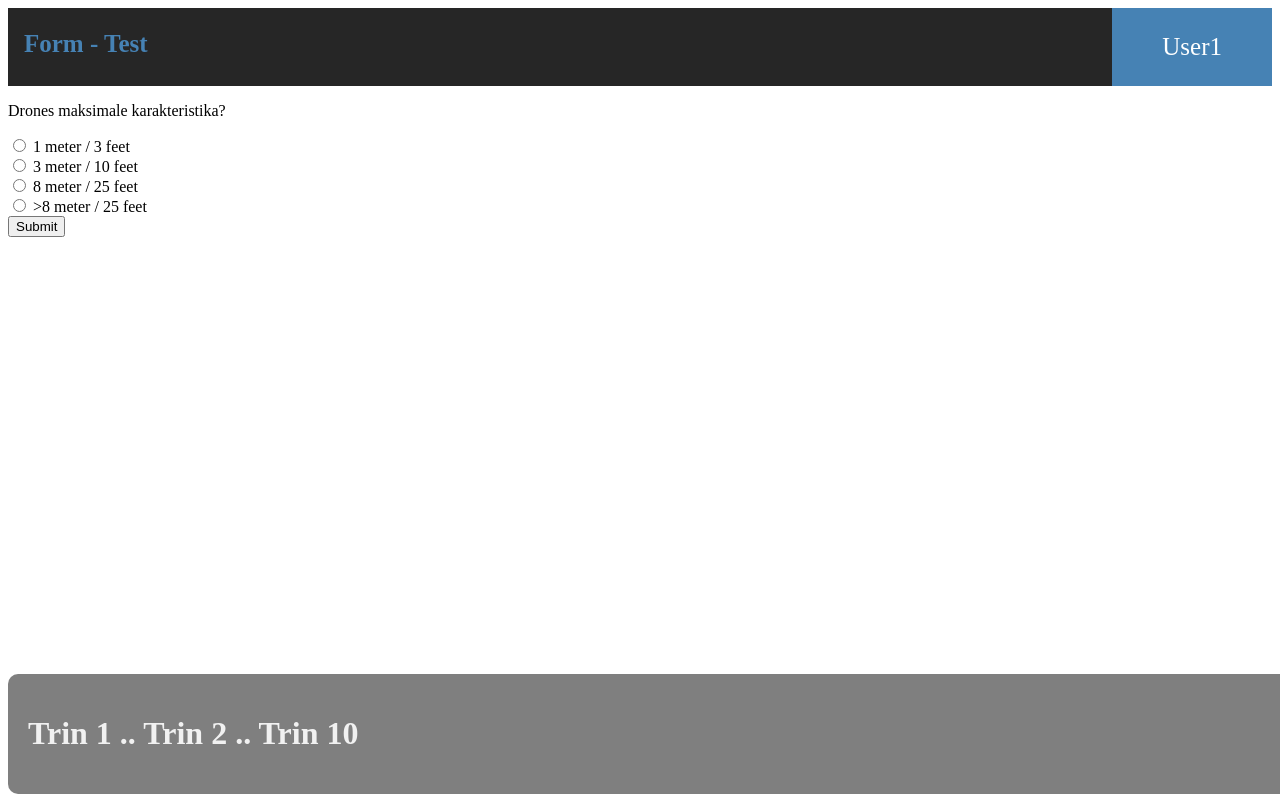
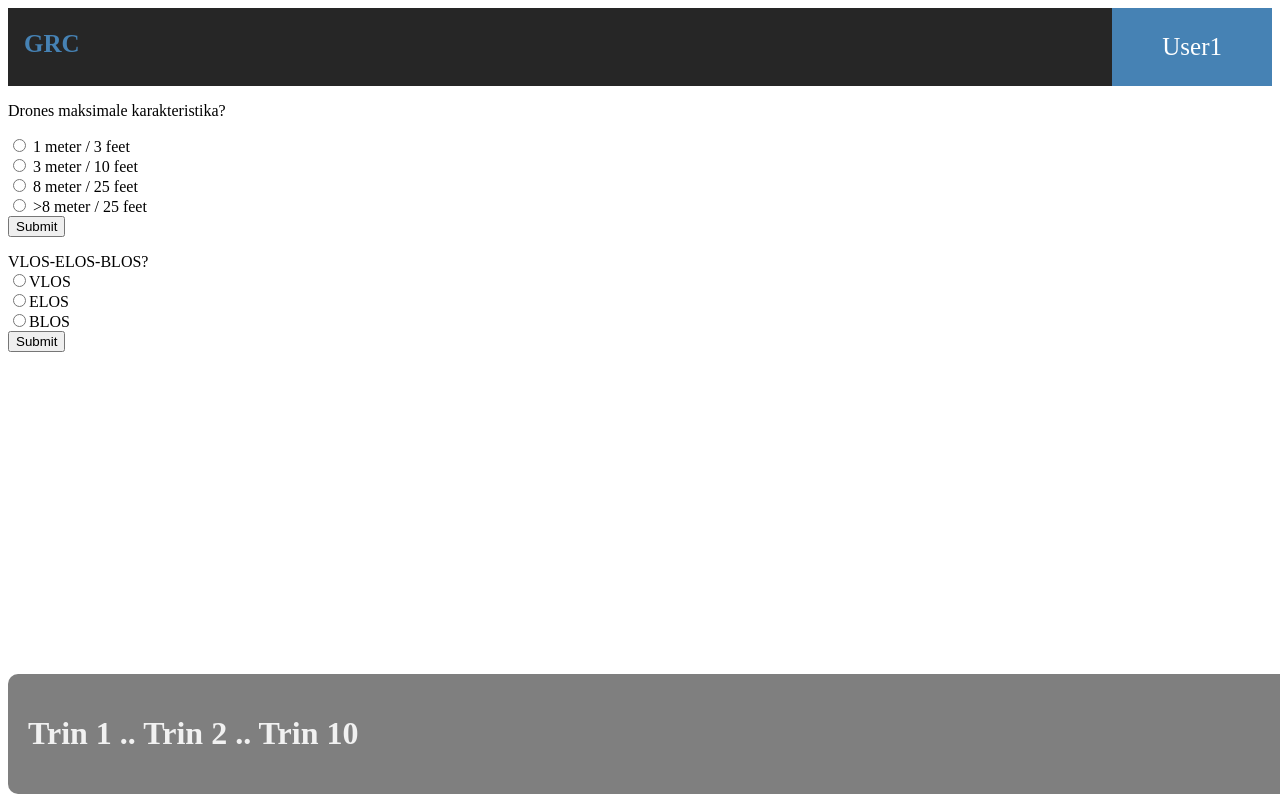
Before and after one commit to P2-b2-21/Dronerp2frontend, a plain HTML site: page form.html in a window 1280 px wide. Both pictures are taken after a click on the button "Submit". Drawn offline with Linux system fonts and the light colour scheme.

Commit message:
addFormElement() + makeButton() + addLineBreak()

```diff
--- a/form.html
+++ b/form.html
@@ -9,7 +9,7 @@
         <header>
             <div class="topnav">
                 <a href="#login">User1</a>
-                <h1>Form - Test</h1>
+                <h1>GRC</h1>
             </div>
         </header>
     </head>
@@ -18,6 +18,7 @@
             <h1>Trin 1 .. Trin 2 .. Trin 10</h1>
         </div>
 
+        <form id="GRC">
             <form id="dimension">
                 <p>Drones maksimale karakteristika?</p>
                 <input type="radio" id="01meter" name="droneDimension" value="numA">
@@ -28,9 +29,9 @@
                 <label for="01meter">8 meter / 25 feet</label> <br>
                 <input type="radio" id="over08meter" name="droneDimension" value="numD">
                 <label for="01meter">&gt;8 meter / 25 feet</label> <br>
-            <input type="button" value="Submit" onclick="calculateGCD(choices)">
+                <input type="button" value="Submit" onclick="addFormElement()">
             </form>
-
+        </form>
 
         <script>
 
@@ -50,13 +51,57 @@
                 console.log("Final GCD: calculating..");
             }
 
-            const element = document.querySelector("#dimension");
+            function addFormElement() {
+                const mainForm = document.querySelector('#GRC');
+                const newForm = document.createElement('form');
+                newForm.id = "question01";
 
-            element.addEventListener('change', (event) => {
-                event.preventDefault();
-                choices.gcd01 = event.target.value;
-                console.log(`${event.target.value}`)
-            });
+                mainForm.appendChild(newForm);
+
+                const form = document.querySelector('#question01');
+                let newElement = document.createElement("p");
+                newElement.id="q";
+                newElement.textContent = "VLOS-ELOS-BLOS?";
+
+                form.appendChild(newElement);
+                addLineBreak("q");
+
+                makeButton("q", "radio", "vlos", "VLOS-ELOS-BLOS", "a", "VLOS", undefined);
+                addLineBreak("label-vlos");
+                makeButton("q", "radio", "elos", "VLOS-ELOS-BLOS", "b", "ELOS", undefined);
+                addLineBreak("label-elos");
+                makeButton("q", "radio", "blos", "VLOS-ELOS-BLOS", "c", "BLOS", undefined);
+                addLineBreak("label-blos");
+                makeButton("q","button", undefined, undefined, "Submit", undefined, "test()"); // func not working
+            }
+
+            function makeButton(idElement, buttonType, id, name, value, textContent, func) {
+                const element = document.querySelector(`#${idElement}`);
+                button = document.createElement("input");
+                button.type = buttonType;
+                button.id = id;
+                button.name = name;
+                button.value = value;
+                button.onclick = function(){`${func}`}; // func not working
+
+                element.appendChild(button);
+
+                label = document.createElement("label");
+                label.id = "label-" + id;
+                label.textContent = textContent;
+
+                element.appendChild(label);
+            }
+
+            function addLineBreak(id) {
+                const element = document.querySelector(`#${id}`);
+                const lineBreak = document.createElement('br');
+                return element.appendChild(lineBreak);
+            }
+
+            function test() {
+                console.log("Test");
+            }
 
         </script>
     </body>
```
Lines whose indentation alone changed are shown as unchanged.
